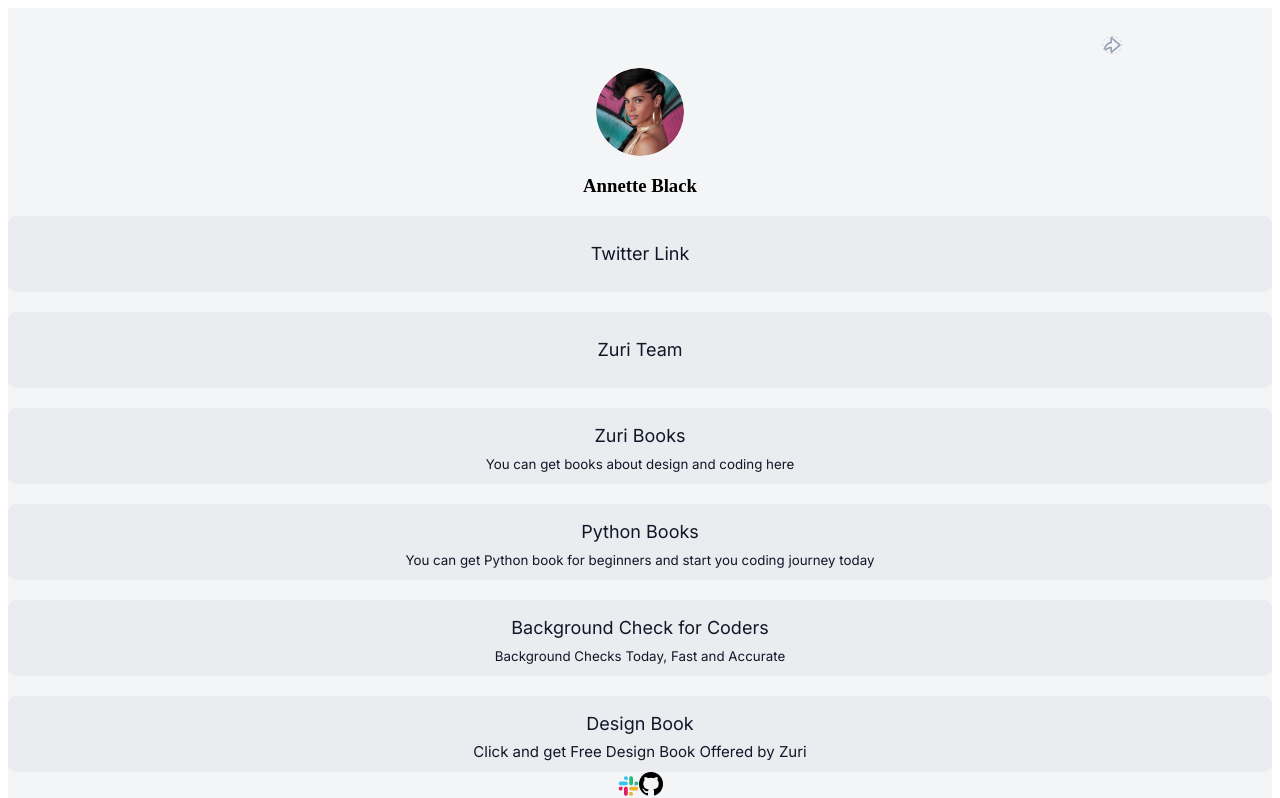
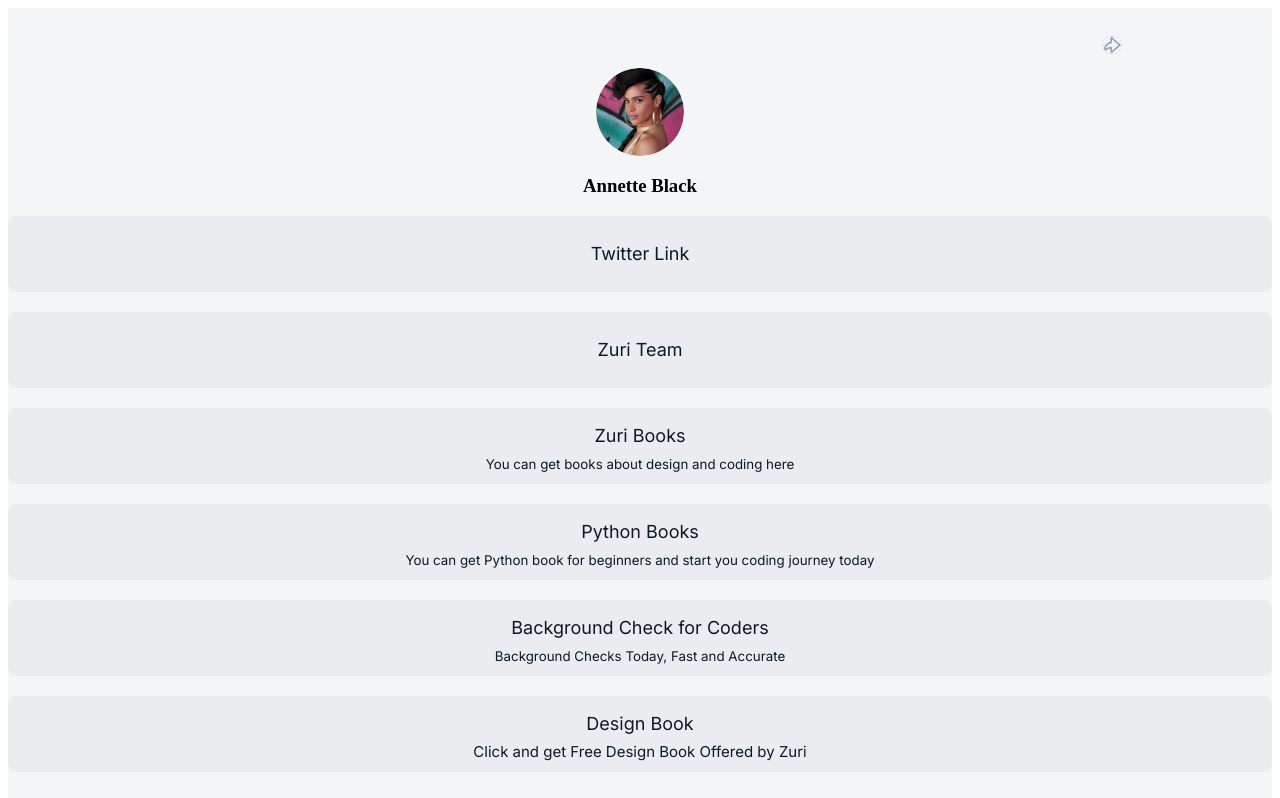
Before and after one commit to Hawwah07/Zuri-Assignment, a React (Create React App) app: page / in a window 1280 px wide. Shown: the top 798 px of the page. Built offline with nearby package versions, Linux system fonts and the light colour scheme.

Commit message:
Styles the Slack and Github Logos

```diff
--- a/src/components/Logo.js
+++ b/src/components/Logo.js
@@ -6,7 +6,7 @@
     return (
         <div className="logo">
         <img src={slack} className="slack-logo"/>
-        <img src={Iconcat} className="slack-logo"/>
+        <img src={Iconcat} className="github-logo"/>
         </div>
     )
 }
--- a/src/style.css
+++ b/src/style.css
@@ -71,3 +71,14 @@
     color: #101828;
 }
 /* For Logo */
+.logo {
+    margin: 24px auto 64px auto;
+}
+.slack-logo {
+    margin: 24px auto 25px 27px;
+}
+.github-logo {
+    margin: 24px auto 25px 27px;
+}
+
+/* For Footer */
```
